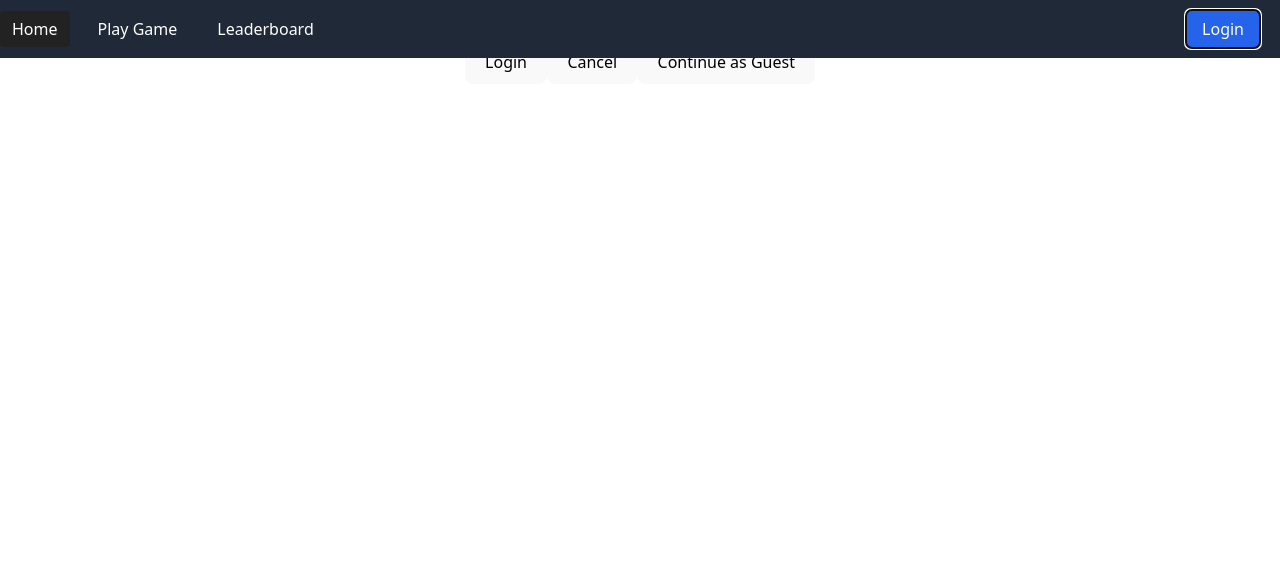
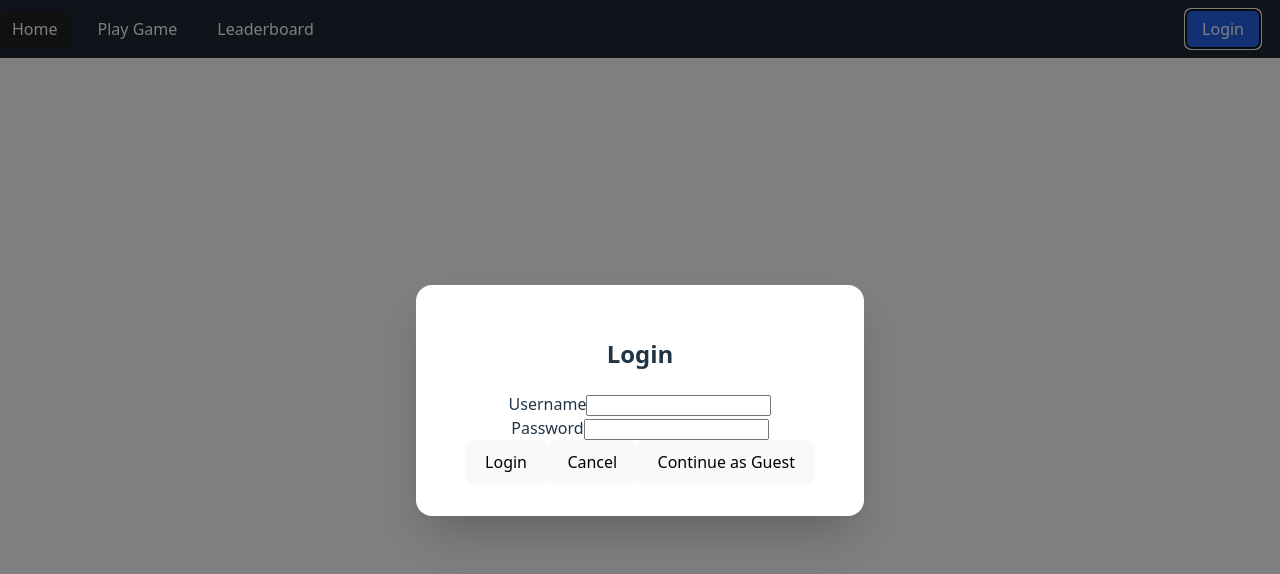
Before and after one commit to SantiCS26/Soccer-Super-Stars, a React (Vite) app: page / in a window 1280 px wide. Both pictures are taken after a click on the button "Login". Shown: the top 574 px of the page. Built offline with nearby package versions, Linux system fonts and the light colour scheme; no server answers.

Commit message:
Login work

```diff
--- a/src/components/login_window.jsx
+++ b/src/components/login_window.jsx
@@ -30,11 +30,34 @@ export default function LoginWindow({ onClose, onSuccess }) {
         }
     };
 
+    const overlayStyle = {
+        position: "fixed",
+        top: 0,
+        left: 0,
+        width: "100%",
+        height: "100%",
+        backgroundColor: "rgba(0, 0, 0, 0.5)",
+        display: "flex",
+        justifyContent: "center",
+        alignItems: "center",
+        zIndex: 1000
+    };
+
+    const windowStyle = {
+        backgroundColor: "white",
+        padding: "2rem",
+        borderRadius: "1rem",
+        boxShadow: "0 25px 50px -12px rgba(0, 0, 0, 0.25)",
+        width: "100%",
+        maxWidth: "24rem",
+        margin: "0 1rem",
+        maxHeight: "90vh",
+        overflowY: "auto"
+    };
+
     return (
-        <div
-            className="fixed inset-0 z-50 flex justify-center items-center bg-black bg-opacity-50 overflow-auto p-4"
-        >
-            <div className="bg-white p-8 rounded-2xl shadow-xl w-full max-w-sm mx-4">
+        <div style={overlayStyle}>
+            <div style={windowStyle}>
                 <h2 className="text-2xl font-semibold text-center mb-6">Login</h2>
 
                 <form onSubmit={handleLogin}>
```
